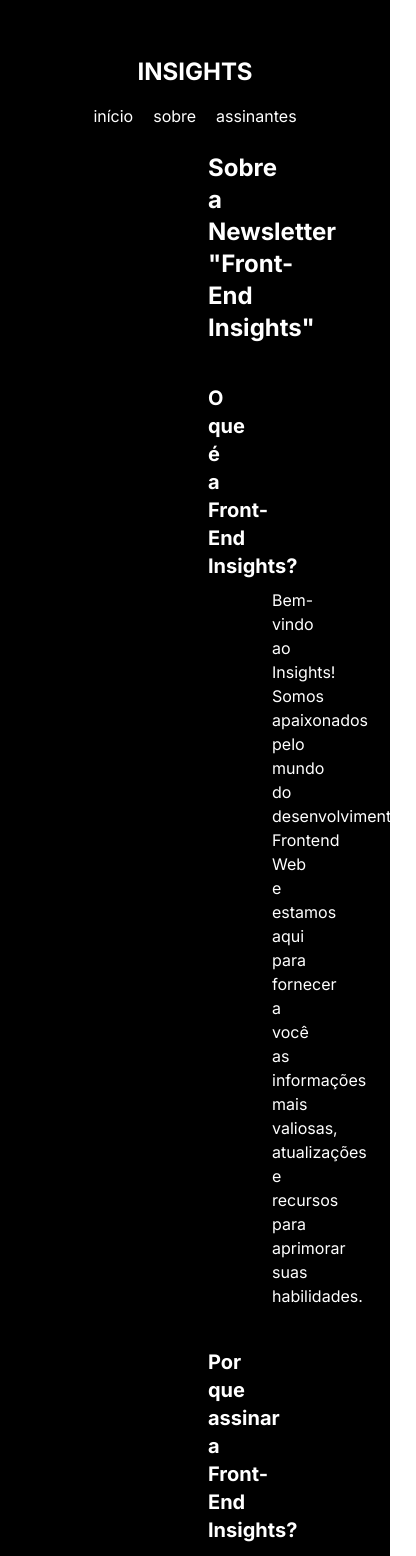
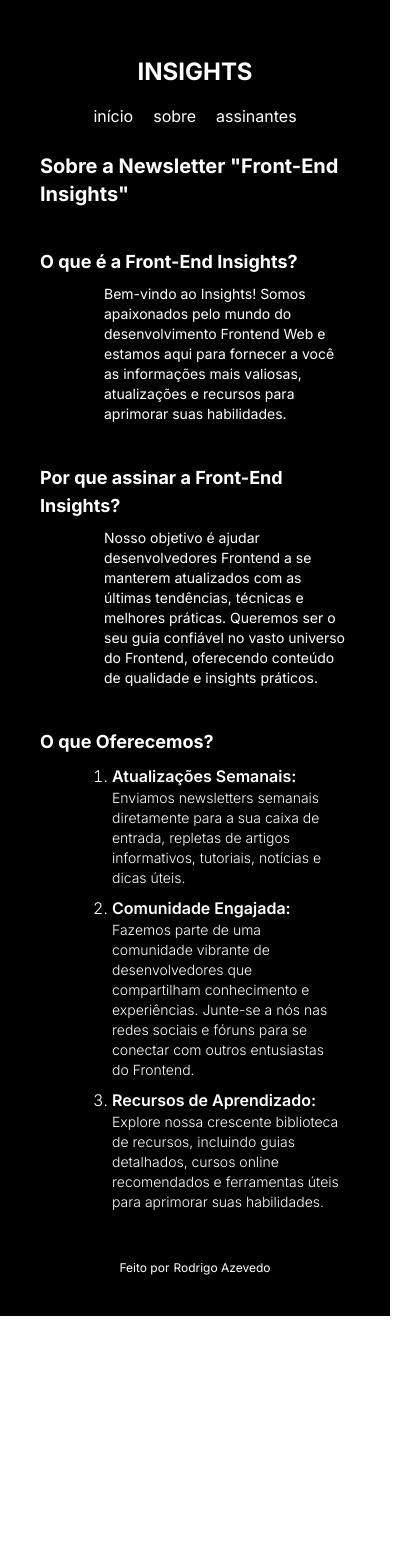
Before and after one commit to RodrigoAzvdd/Newsletter-NextJS, a Next.js app in the folder newsletter-nextjs/: page /about in a window 390 px wide. Shown: the top 1556 px of the page, 416 px wide, since content can reach past the window. After the commit the page ends 1316 px from the top, so only its background shows below. Built offline with nearby package versions, Linux system fonts and the light colour scheme.

Commit message:
update sublistTable

```diff
--- a/newsletter-nextjs/src/app/about/page.tsx
+++ b/newsletter-nextjs/src/app/about/page.tsx
@@ -7,30 +7,30 @@ export const metadata: Metadata = {
 
 export default function About() {
     return (
-        <main className="flex flex-col gap-10 flex-1 justify-center px-52 text-white">
-            <h1 className="text-2xl font-bold">Sobre a Newsletter &quot;Front-End Insights&quot;</h1>
+        <main className="flex flex-col gap-10 flex-1 justify-center px-10 lg:px-52 text-white">
+            <h1 className="text-xl lg:text-2xl font-bold">Sobre a Newsletter &quot;Front-End Insights&quot;</h1>
             <div className="flex flex-col gap-2">
-                <h1 className="text-xl font-bold">O que é a Front-End Insights?</h1>
-                <p className="ps-16">Bem-vindo ao Insights! Somos apaixonados pelo mundo do desenvolvimento Frontend Web e estamos aqui para fornecer a você as informações mais valiosas, atualizações e recursos para aprimorar suas habilidades.</p>
+                <h1 className="text-lg font-bold">O que é a Front-End Insights?</h1>
+                <p className="ps-16 text-sm md:text-base">Bem-vindo ao Insights! Somos apaixonados pelo mundo do desenvolvimento Frontend Web e estamos aqui para fornecer a você as informações mais valiosas, atualizações e recursos para aprimorar suas habilidades.</p>
             </div>
             <div className="flex flex-col gap-2">
-                <h1 className="text-xl font-bold">Por que assinar a Front-End Insights?</h1>
-                <p className="ps-16">Nosso objetivo é ajudar desenvolvedores Frontend a se manterem atualizados com as últimas tendências, técnicas e melhores práticas. Queremos ser o seu guia confiável no vasto universo do Frontend, oferecendo conteúdo de qualidade e insights práticos.</p>
+                <h1 className="text-lg font-bold">Por que assinar a Front-End Insights?</h1>
+                <p className="ps-16 text-sm md:text-base">Nosso objetivo é ajudar desenvolvedores Frontend a se manterem atualizados com as últimas tendências, técnicas e melhores práticas. Queremos ser o seu guia confiável no vasto universo do Frontend, oferecendo conteúdo de qualidade e insights práticos.</p>
             </div>
             <div>
-                <h1 className="text-xl font-bold">O que Oferecemos?</h1>
+                <h1 className="text-lg font-bold">O que Oferecemos?</h1>
                 <ul className="list-decimal flex flex-col gap-2 p-2">
                     <li className="ms-16 font-light">
-                        <span className="font-semibold text-lg">Atualizações Semanais: </span>
-                        Enviamos newsletters semanais diretamente para a sua caixa de entrada, repletas de artigos informativos, tutoriais, notícias e dicas úteis.
+                        <span className="font-semibold text-md">Atualizações Semanais: </span>
+                        <p className="text-sm md:text-base">Enviamos newsletters semanais diretamente para a sua caixa de entrada, repletas de artigos informativos, tutoriais, notícias e dicas úteis.</p>
                     </li>
                     <li className="ms-16 font-light">
-                        <span className="font-semibold text-lg">Comunidade Engajada: </span>
-                        Fazemos parte de uma comunidade vibrante de desenvolvedores que compartilham conhecimento e experiências. Junte-se a nós nas redes sociais e fóruns para se conectar com outros entusiastas do Frontend.
+                        <span className="font-semibold text-md">Comunidade Engajada: </span>
+                        <p className="text-sm md:text-base">Fazemos parte de uma comunidade vibrante de desenvolvedores que compartilham conhecimento e experiências. Junte-se a nós nas redes sociais e fóruns para se conectar com outros entusiastas do Frontend.</p>
                     </li>
                     <li className="ms-16 font-light">
-                        <span className="font-semibold text-lg">Recursos de Aprendizado: </span>
-                        Explore nossa crescente biblioteca de recursos, incluindo guias detalhados, cursos online recomendados e ferramentas úteis para aprimorar suas habilidades.
+                        <span className="font-semibold text-md">Recursos de Aprendizado: </span>
+                        <p className="text-sm md:text-base">Explore nossa crescente biblioteca de recursos, incluindo guias detalhados, cursos online recomendados e ferramentas úteis para aprimorar suas habilidades.</p>
                     </li>
                 </ul>
             </div>
--- a/newsletter-nextjs/src/app/layout.tsx
+++ b/newsletter-nextjs/src/app/layout.tsx
@@ -21,8 +21,8 @@ export default function RootLayout({
         <div className="bg-black min-h-screen flex flex-col">
           <Navbar />
           {children}
-          <footer className='flex py-10 text-white text-base items-center justify-center'>
-            Feito por Rodrigo Azevedo
+          <footer className='flex gap-1 text-xs py-10 text-white md:text-md lg:text-base items-center justify-center'>
+            Feito por <a target='_blank' href='https://github.com/RodrigoAzvdd' className='hover:text-sky-500 duration-200 transition-all cursor-pointer'>Rodrigo Azevedo</a>
           </footer>
         </div>
       </body>
--- a/newsletter-nextjs/src/app/subscribers/layout.tsx
+++ b/newsletter-nextjs/src/app/subscribers/layout.tsx
@@ -5,9 +5,9 @@ export default function SubscribersLayout({ children }: {
     children: ReactNode
 }) {
     return (
-        <main className="flex flex-col gap-10 flex-1 justify-center px-52 py-28 text-white">
+        <main className="flex flex-col gap-10 flex-1 justify-center px-10 lg:px-52 py-14 text-white">
             <section className="bg-neutral-900 py-16 px-16">
-                <h1 className="text-center font-semibold text-4xl pb-10 pl-14">Assinantes</h1>
+                <h1 className="text-center font-semibold text-xl pb-10 sm:text-4xl">Assinantes</h1>
                 <Suspense fallback={ <Loading /> }>
                     {children}
                 </Suspense>
--- a/newsletter-nextjs/src/components/SubList.tsx
+++ b/newsletter-nextjs/src/components/SubList.tsx
@@ -28,28 +28,28 @@ const SubList = () => {
   }, [])
 
   return (
-    <>
-      <table className="min-w-full">
+    <div className="overflow-x-auto">
+      <table className="w-full table-auto">
         <thead>
           <tr className="text-left">
-            <th className="font-semibold px-5 border-b-2 border-gray-500 text-white text-lg p-2 w-1/4">ID</th>
-            <th className="font-semibold px-5 border-b-2 border-gray-500 text-white text-lg p-2 w-1/2">NOME</th>
-            <th className="font-semibold px-5 border-b-2 border-gray-500 text-white text-lg p-2 w-1/4">CRIADO EM</th>
+            <th className="font-semibold px-5 border-b-2 border-gray-500 text-white text-sm sm:text-lg p-2">ID</th>
+            <th className="font-semibold px-5 border-b-2 border-gray-500 text-white text-sm sm:text-lg p-2">NOME</th>
+            <th className="font-semibold px-5 border-b-2 border-gray-500 text-white text-sm sm:text-lg p-2">CRIADO EM</th>
           </tr>
         </thead>
         <tbody>
           {subscribers.map((sub: Subscribers) => (
             <tr key={sub.id} className="h-10">
-              <td className="px-5 text-lg border-none">{sub.id}</td>
-              <td className="px-5 text-lg border-none">{sub.name}</td>
-              <td className="px-5 text-lg border-none">
+              <td className="px-5 text-sm sm:text-lg border-none">{sub.id}</td>
+              <td className="px-5 text-sm sm:text-lg border-none">{sub.name}</td>
+              <td className="px-5 text-sm sm:text-lg border-none">
                 {new Date(sub.createdAt).toLocaleDateString()} as {new Date(sub.createdAt).toLocaleTimeString()}
               </td>
             </tr>
           ))}
         </tbody>
       </table>
-    </>
+    </div>
   )
 }
 
```
